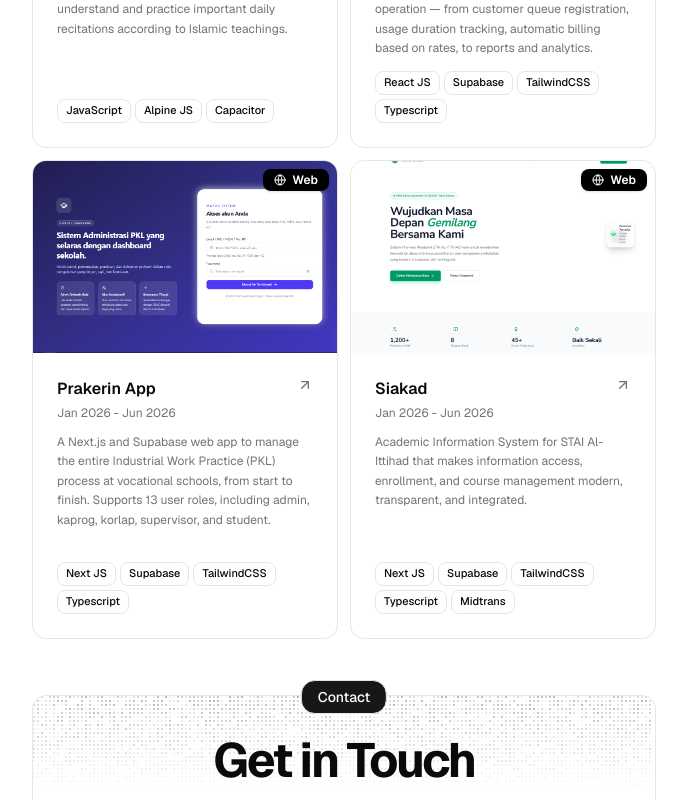
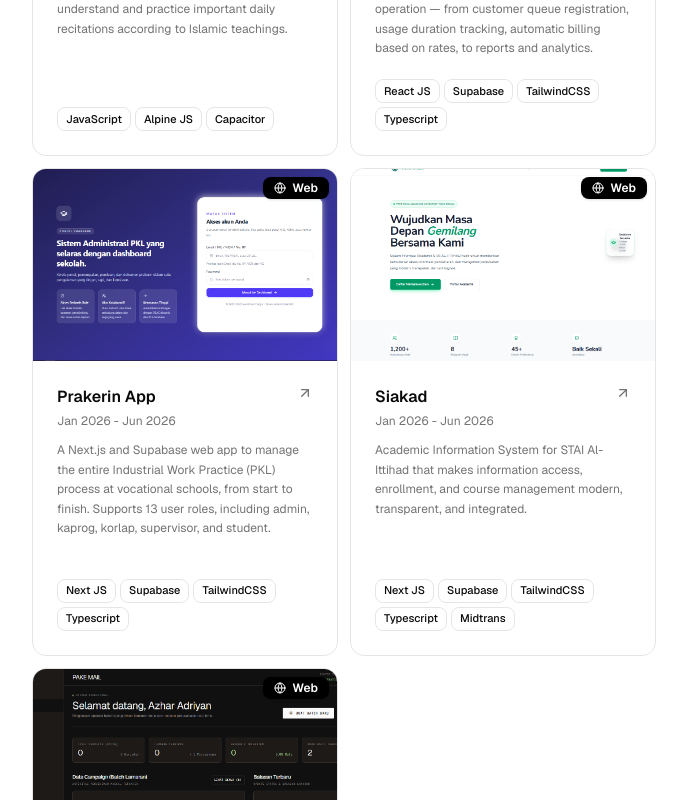
Before and after one commit to Iostream5/portofolio-v2, a Next.js app: page /en in a window 1280 px wide. Shown: the part 2000-2800 px from the top of the page, without its empty margins (296-983 px from the left). Built offline with nearby package versions, Linux system fonts and the light colour scheme.

Commit message:
update: project list

```diff
--- a/src/data/resume-en.tsx
+++ b/src/data/resume-en.tsx
@@ -188,6 +188,24 @@ export const resumeEn: Resume = {
       ],
       image: "/siakad-app.png",
       video: "",
+    },
+    {
+      title: "PAKE-MAIL",
+      href: "https://pake-mail.vercel.app/",
+      dates: "Jul 2026 - Aug 2026",
+
+      description:
+        `A full-stack SaaS that automates mass job application sending to many HRs at once, complete with a reply detection engine (reply tracking) to monitor applicant progress from application, interview, until accepted.`,
+      technologies: ["Next JS", "Supabase", "Redis", "TailwindCSS", "Prisma", "BullMQ", "Google OAuth"],
+      links: [
+        {
+          type: "Web",
+          href: "https://pake-mail.vercel.app/",
+          icon: <Icons.globe className="size-3" />,
+        },
+      ],
+      image: "/pake-mail.png",
+      video: "",
     }
   ],
   hackathons: [],
--- a/src/data/resume-id.tsx
+++ b/src/data/resume-id.tsx
@@ -188,6 +188,24 @@ export const resumeId: Resume = {
       ],
       image: "/siakad-app.png",
       video: "",
+    },
+    {
+      title: "PAKE-MAIL",
+      href: "https://pake-mail.vercel.app/",
+      dates: "Jul 2026 - Agu 2026",
+
+      description:
+        `Full-stack SaaS yang mengotomatiskan pengiriman lamaran kerja massal ke banyak HR sekaligus, lengkap dengan mesin deteksi balasan (reply tracking) untuk memantau progress pelamar hingga tahap interview sampai diterima.`,
+      technologies: ["Next JS", "Supabase", "Redis", "TailwindCSS", "Prisma", "BullMQ", "Google OAuth"],
+      links: [
+        {
+          type: "Web",
+          href: "https://pake-mail.vercel.app/",
+          icon: <Icons.globe className="size-3" />,
+        },
+      ],
+      image: "/pake-mail.png",
+      video: "",
     }
   ],
   hackathons: [],
```
Also changed, not shown: public/pake-mail.png (added), 1 other file (tests, documents, lock files or other folders).
